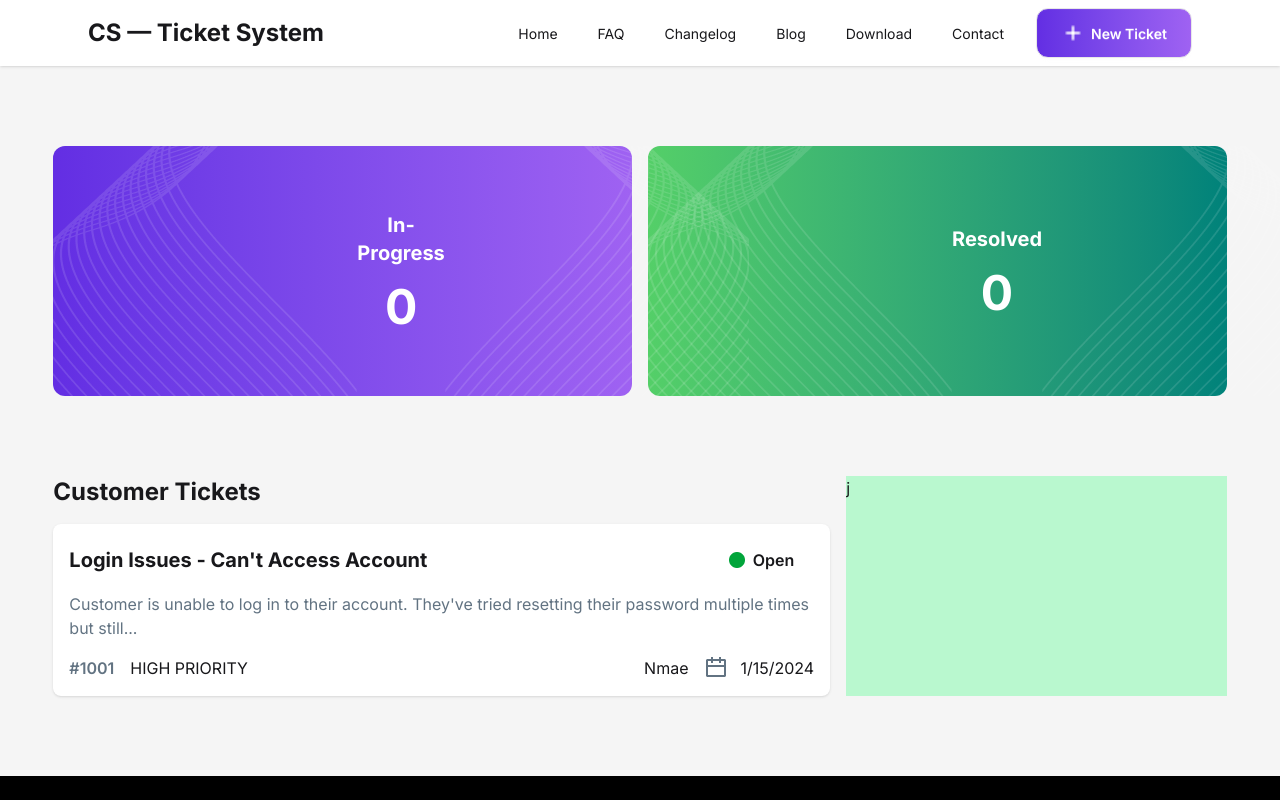
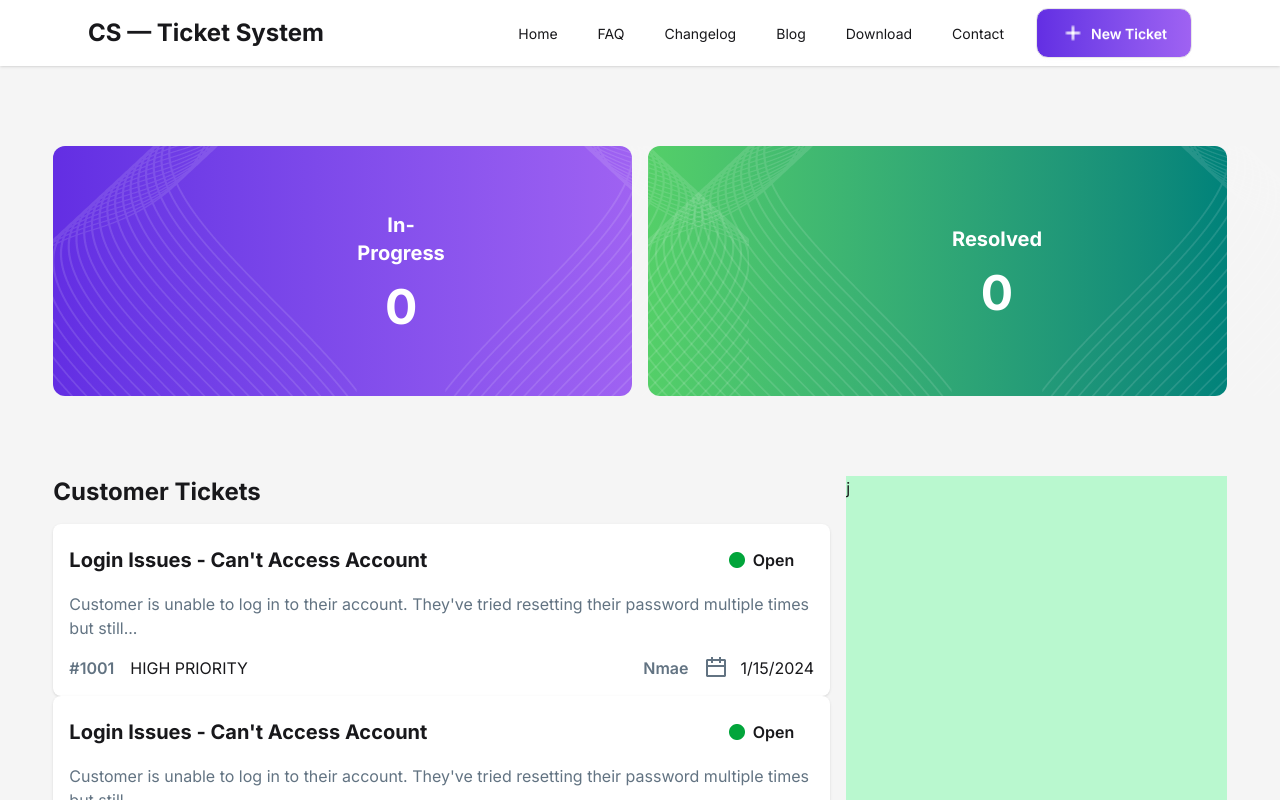
Before and after one commit to jahiddeveloper/Assignment-7, a React (Vite) app: page / in a window 1280 px wide. Shown: the top 800 px of the page. Built offline with nearby package versions, Linux system fonts and the light colour scheme.

Commit message:
Ticket data loading compleat

```diff
--- a/src/App.jsx
+++ b/src/App.jsx
@@ -4,6 +4,9 @@ import Footer from './Component/Footer'
 import Hero from './Component/Hero'
 import Navbar from './Component/Navbar'
 import TicketsCard from './Component/TicketsCard/TicketsCard'
+
+let fetchTicket = fetch("/Tickets.json")
+.then(res => res.json())
 
 function App() {
 
@@ -13,7 +16,7 @@ function App() {
       <Hero></Hero>
 
       <Suspense fallback = {<h3>Just a sec</h3>}>
-      <TicketsCard></TicketsCard>
+      <TicketsCard fetchTicket = {fetchTicket}></TicketsCard>
       </Suspense>
 
       <Footer></Footer>
--- /dev/null
+++ b/src/Component/TicketCard/TicketCard.jsx
@@ -0,0 +1,40 @@
+import React from "react";
+import ellips from "../../assets/Ellipse.png";
+import calender from "../../assets/calender.png";
+
+const TicketCard = ({ticket}) => {
+  return (
+    <div>
+      <div className="bg-white shadow-sm rounded-lg p-4 cursor-pointer hover:shadow-2xl hover:transition duration-350">
+        <div className="flex justify-between items-center">
+          <h2 className="font-bold text-xl">
+            Login Issues - Can't Access Account
+          </h2>
+          <p className="flex items-center gap-2 px-5 py-2 font-semibold">
+            <img className="w-4 h-4 rounded-5xl" src={ellips} alt="" />
+            Open
+          </p>
+        </div>
+        <p className="mt-3 text-[#627382]">
+          Customer is unable to log in to their account. They've tried resetting
+          their password multiple times but still...
+        </p>
+        <div className="flex justify-between items-center mt-4">
+          <div className="flex items-center gap-4">
+            <p className="text-[#627382] font-semibold">#1001</p>
+            <p>HIGH PRIORITY</p>
+          </div>
+          <div className="flex items-center gap-4">
+            <p className="text-[#627382] font-semibold">Nmae</p>
+            <div className="flex items-center gap-3">
+              <img src={calender} alt="" />
+              <p>1/15/2024</p>
+            </div>
+          </div>
+        </div>
+      </div>
+    </div>
+  );
+};
+
+export default TicketCard;
--- a/src/Component/TicketsCard/TicketsCard.jsx
+++ b/src/Component/TicketsCard/TicketsCard.jsx
@@ -1,47 +1,17 @@
-import React from "react";
-import ellips from "../../assets/Ellipse.png";
-import calender from "../../assets/calender.png";
+import React, { use } from "react";
+import TicketCard from "../TicketCard/TicketCard";
 
-const TicketsCard = () => {
+
+const TicketsCard = ({fetchTicket}) => {
+    let ticket = use(fetchTicket)
   return (
     <div className="md:w-11/12 mx-auto mt-10 md:mt-20 grid grid-cols-1 md:grid-cols-12 gap-4">
       <div className="col-span-8">
         <h2 className="font-bold text-2xl">Customer Tickets</h2>
         <div className="mt-4">
-          <div className="bg-white shadow-sm rounded-lg p-4">
-            <div className="flex justify-between items-center">
-              <h2 className="font-bold text-xl">
-                Login Issues - Can't Access Account
-              </h2>
-              <p
-                className="flex items-center gap-2 px-5 py-2 font-semibold"
-              >
-                <img
-                  className="w-4 h-4 rounded-5xl"
-                  src={ellips}
-                  alt=""
-                />
-                Open
-              </p>
-            </div>
-            <p className="mt-3 text-[#627382]">
-              Customer is unable to log in to their account. They've tried
-              resetting their password multiple times but still...
-            </p>
-            <div className="flex justify-between items-center mt-4">
-              <div className="flex items-center gap-4">
-                <p className="text-[#627382] font-semibold">#1001</p>
-                <p>HIGH PRIORITY</p>
-              </div>
-              <div className="flex items-center gap-4">
-                <p>Nmae</p>
-                <div className="flex items-center gap-3">
-                  <img src={calender} alt="" />
-                  <p>1/15/2024</p>
-                </div>
-              </div>
-            </div>
-          </div>
+          {
+            ticket.map(ticket => <TicketCard key={ticket.id} ticket = {ticket}></TicketCard>)
+          }
         </div>
       </div>
 
```
